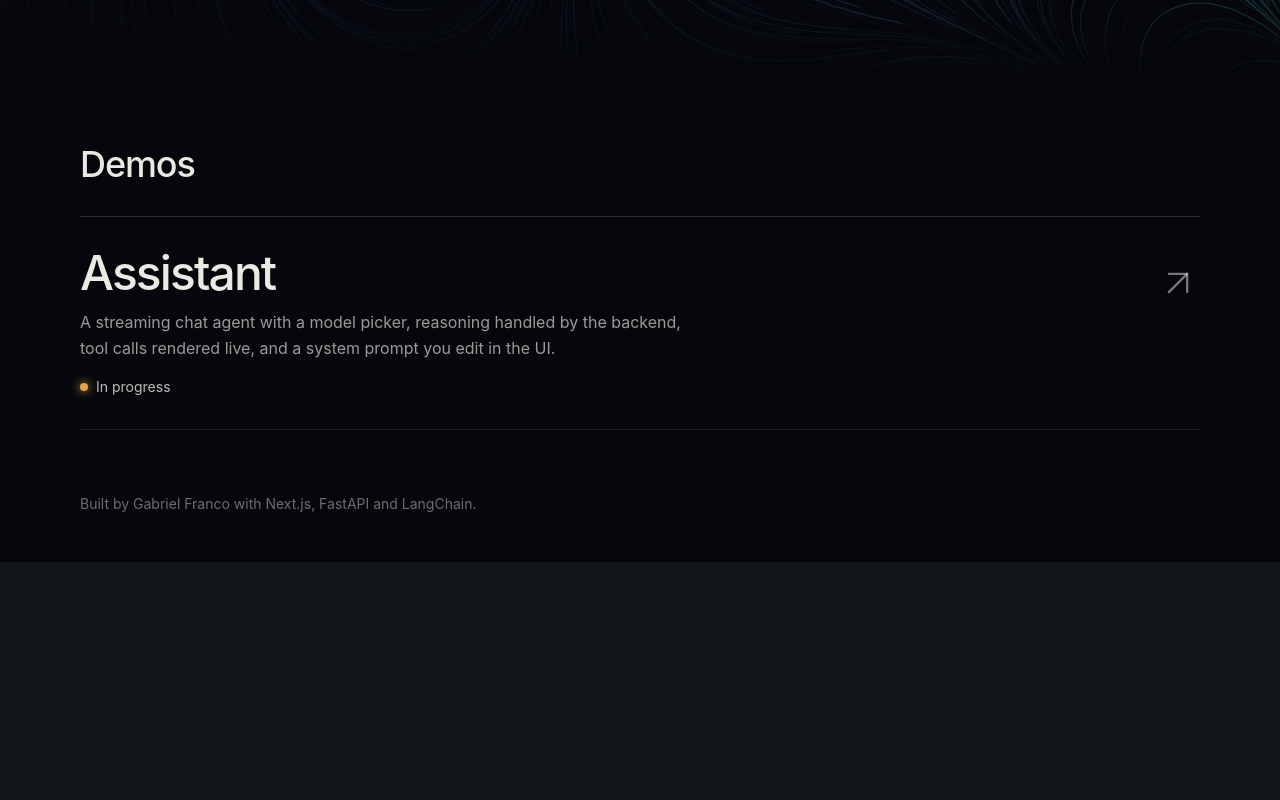
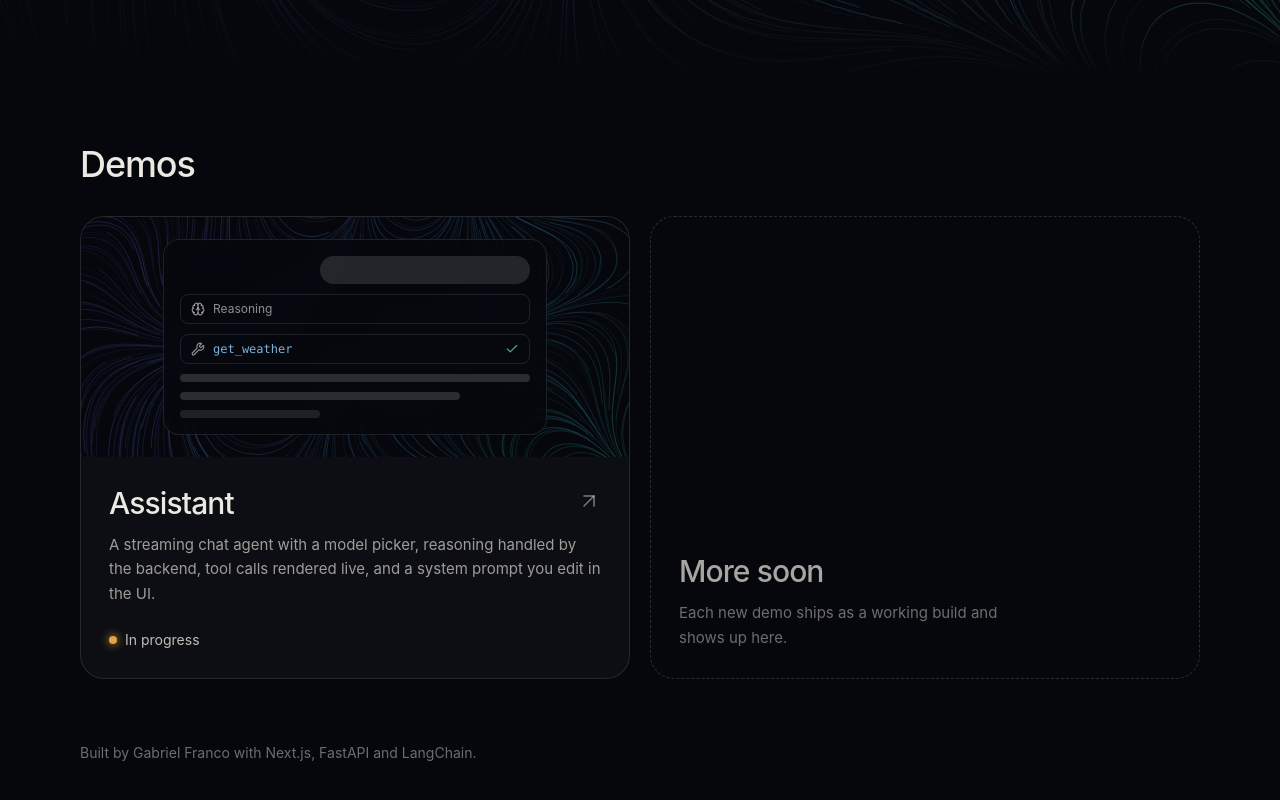
Before and after one commit to francotechadmin/ai-sandbox, a Next.js app: page / in a window 1280 px wide. Shown: the part 624-1424 px from the top of the page. Before the commit the page ends 1186 px from the top, so only its background shows below. Built offline with nearby package versions, Linux system fonts and the light colour scheme.

Commit message:
Landing page: demo preview cards and placeholder
Co-Authored-By: Claude Sonnet 5.5 <noreply@anthropic.com>
Claude-Session: https://claude.ai/code/session_01QMYqXzKcQNc32kUdKHBctr

```diff
--- a/app/page.tsx
+++ b/app/page.tsx
@@ -1,10 +1,39 @@
 import Link from "next/link";
-import { ArrowUpRightIcon } from "lucide-react";
+import { ArrowUpRightIcon, BrainIcon, CheckIcon, WrenchIcon } from "lucide-react";
 import { DEMOS } from "./demos";
 import { PromptLauncher } from "./_components/PromptLauncher";
 
 const REPO = "https://github.com/francotechadmin/ai-sandbox";
 const delay = (s: number) => ({ "--d": `${s}s` }) as React.CSSProperties;
+
+// A small, static picture of the chat UI for the demo card. Shapes only; it
+// makes no claims about real output.
+function AssistantPreview() {
+  return (
+    <div
+      className="relative flex h-52 items-center justify-center overflow-hidden bg-cover bg-[position:75%_35%] sm:h-60"
+      style={{ backgroundImage: "url(/hero-flow.svg)" }}
+      aria-hidden
+    >
+      <div className="absolute inset-0 bg-void/45" />
+      <div className="relative flex w-[78%] max-w-sm flex-col gap-2.5 rounded-2xl border border-white/10 bg-void/75 p-4 backdrop-blur-md transition-transform duration-500 group-hover:-translate-y-1">
+        <div className="ms-auto h-7 w-3/5 rounded-full bg-white/12" />
+        <div className="flex items-center gap-2 rounded-lg border border-white/10 px-2.5 py-1.5 text-xs text-bone/60">
+          <BrainIcon className="size-3.5" />
+          Reasoning
+        </div>
+        <div className="flex items-center gap-2 rounded-lg border border-white/10 px-2.5 py-1.5 text-xs text-bone/60">
+          <WrenchIcon className="size-3.5" />
+          <span className="font-mono text-[#7db3d8]">get_weather</span>
+          <CheckIcon className="ms-auto size-3.5 text-green" />
+        </div>
+        <div className="h-2 w-full rounded-full bg-white/15" />
+        <div className="h-2 w-4/5 rounded-full bg-white/15" />
+        <div className="h-2 w-2/5 rounded-full bg-white/10" />
+      </div>
+    </div>
+  );
+}
 
 export default function HomePage() {
   return (
@@ -56,33 +85,42 @@ export default function HomePage() {
         <h2 id="demos-heading" className="font-display text-3xl font-medium tracking-[-0.03em] sm:text-4xl">
           Demos
         </h2>
-        <ul className="mt-8 border-t border-white/15">
+        <ul className="mt-8 grid gap-5 md:grid-cols-2">
           {DEMOS.map((demo) => (
-            <li key={demo.slug} className="border-b border-white/10">
+            <li key={demo.slug}>
               <Link
                 href={`/${demo.slug}`}
-                className="group -mx-3 flex items-start gap-6 rounded-lg px-3 py-8 transition-colors hover:bg-white/[0.04] focus-visible:outline-2 focus-visible:outline-offset-[-2px] focus-visible:outline-bone sm:-mx-4 sm:px-4"
+                className="group flex h-full flex-col overflow-hidden rounded-3xl border border-white/10 bg-white/[0.03] transition-colors hover:border-white/25 hover:bg-white/[0.06] focus-visible:outline-2 focus-visible:outline-offset-4 focus-visible:outline-bone"
               >
-                <span className="min-w-0 flex-1">
-                  <span className="block font-display text-3xl font-medium tracking-[-0.04em] sm:text-5xl">{demo.name}</span>
-                  <span className="mt-3 block max-w-[38rem] text-base leading-relaxed text-bone/65">
-                    {demo.description}
-                  </span>
-                  <span className="mt-4 inline-flex items-center gap-2 text-sm text-bone/80">
+                <AssistantPreview />
+                <div className="flex flex-1 flex-col p-6 sm:p-7">
+                  <div className="flex items-start justify-between gap-4">
+                    <h3 className="font-display text-2xl font-medium tracking-[-0.03em] sm:text-3xl">{demo.name}</h3>
+                    <ArrowUpRightIcon
+                      className="mt-1 size-6 shrink-0 text-bone/50 transition-all group-hover:-translate-y-0.5 group-hover:translate-x-0.5 group-hover:text-bone"
+                      strokeWidth={1.5}
+                    />
+                  </div>
+                  <p className="mt-3 text-[15px] leading-relaxed text-bone/65">{demo.description}</p>
+                  <span className="mt-6 inline-flex items-center gap-2 text-sm text-bone/80">
                     <span
                       className={`size-2 rounded-full ${demo.status === "live" ? "bg-green shadow-[0_0_10px_var(--color-green)]" : "bg-amber shadow-[0_0_10px_var(--color-amber)]"}`}
                       aria-hidden
                     />
                     {demo.status === "live" ? "Live" : "In progress"}
                   </span>
-                </span>
-                <ArrowUpRightIcon
-                  className="mt-3 size-8 shrink-0 text-bone/50 transition-all group-hover:-translate-y-1 group-hover:translate-x-1 group-hover:text-bone sm:size-11"
-                  strokeWidth={1.25}
-                />
+                </div>
               </Link>
             </li>
           ))}
+          <li className="hidden md:block">
+            <div className="flex h-full min-h-72 flex-col items-start justify-end rounded-3xl border border-dashed border-white/15 p-7">
+              <h3 className="font-display text-2xl font-medium tracking-[-0.03em] text-bone/70 sm:text-3xl">More soon</h3>
+              <p className="mt-3 max-w-xs text-[15px] leading-relaxed text-bone/45">
+                Each new demo ships as a working build and shows up here.
+              </p>
+            </div>
+          </li>
         </ul>
         <footer className="mt-16 text-sm text-bone/45">Built by Gabriel Franco with Next.js, FastAPI and LangChain.</footer>
       </section>
```
